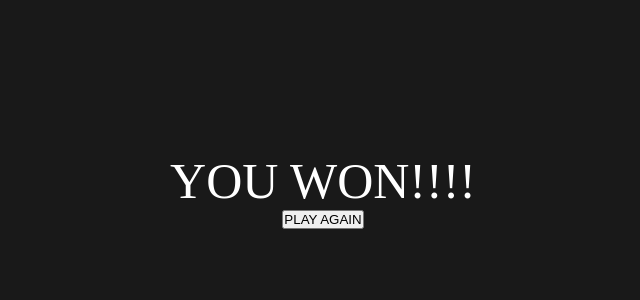
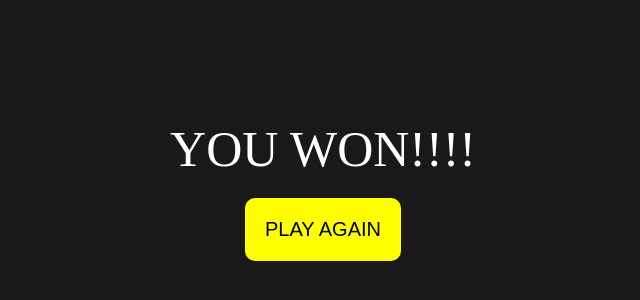
Before and after one commit to Nick-713/memory-game, a plain HTML site: page index.html in a window 1280 px wide. Shown: the part 210-510 px from the top of the page, without its empty margins (317-957 px from the left). Drawn offline with Linux system fonts and the light colour scheme.

Commit message:
estilizando botao de restart

```diff
--- a/index.html
+++ b/index.html
@@ -19,7 +19,7 @@
  -->
     <div id="gameOver">
       <p>YOU WON!!!!</p>
-      <button>PLAY AGAIN</button>
+      <button id="restart">PLAY AGAIN</button>
     </div>
 </body>
 </html>
--- a/style/style.css
+++ b/style/style.css
@@ -51,3 +51,12 @@
   align-items: center;
   flex-direction: column;
 }
+
+#restart {
+  padding: 20px;
+  font-size:20px;
+  background-color: yellow;
+  border: none;
+  border-radius: 10px;
+  margin-top: 20px;
+}
```
